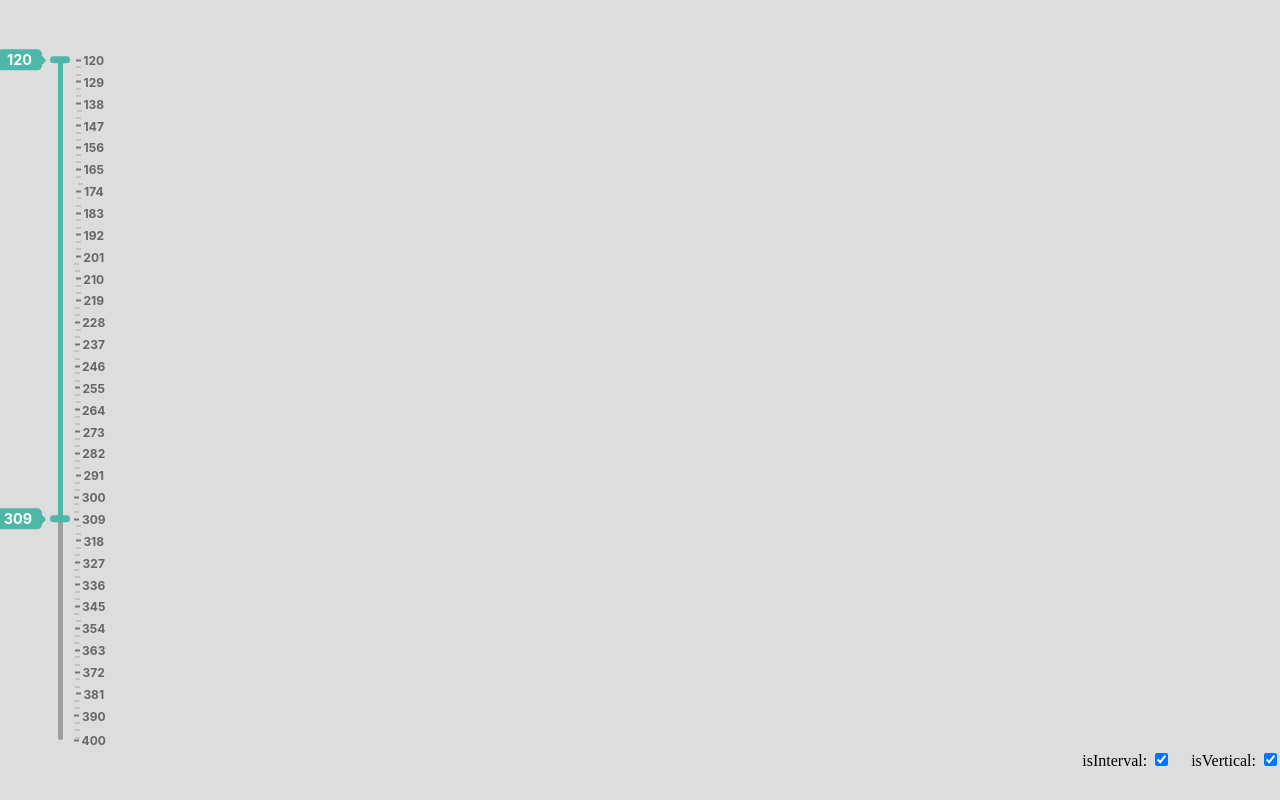
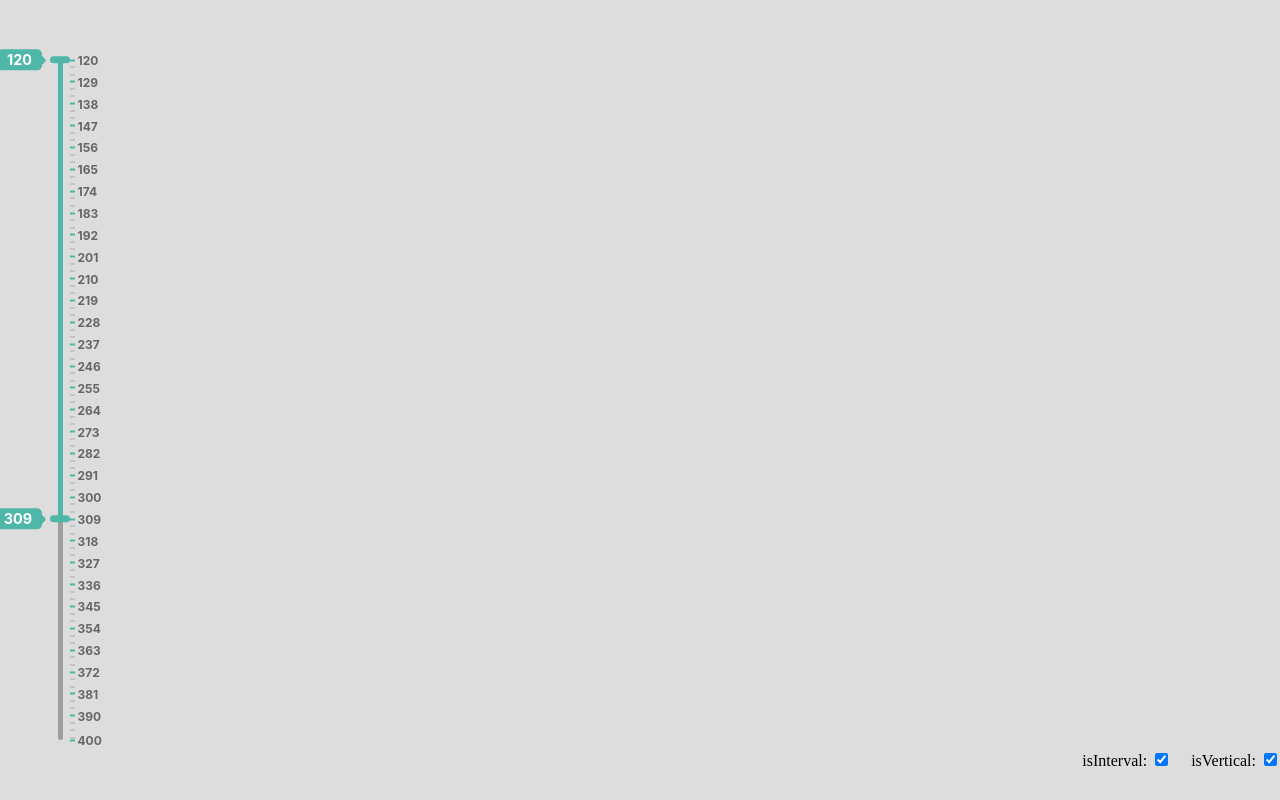
Before and after one commit to riskoviv/slider, a website built with webpack: page src/demo/demo-page.html in a window 1280 px wide. Built offline with nearby package versions, Linux system fonts and the light colour scheme.

Commit message:
fix vertical style; change scale main lines color

```diff
--- a/src/styles/styles.scss
+++ b/src/styles/styles.scss
@@ -125,7 +125,7 @@
 
       &::before {
         content: '';
-        background-color: #777;
+        background-color: var(--main-color);
         width: 2px;
         height: 100%;
       }
@@ -231,7 +231,6 @@
       }
 
       &__scale {
-        width: calc(var(--slider-size) * 2);
         height: calc(100% - var(--slider-size));
         margin: var(--slider-half-size) 0;
 
@@ -242,11 +241,11 @@
           height: auto;
           transform: translateY(-50%);
           flex-direction: row;
+          justify-content: flex-start;
 
           &::before {
             width: calc(var(--slider-half-size) / 2);
             height: 2px;
-            margin-right: calc(var(--slider-half-size) / 4);
           }
 
           &_unnumbered {
@@ -258,6 +257,7 @@
 
         &-text {
           text-align: left;
+          margin-left: calc(var(--slider-half-size) / 4);
         }
       }
 
```
